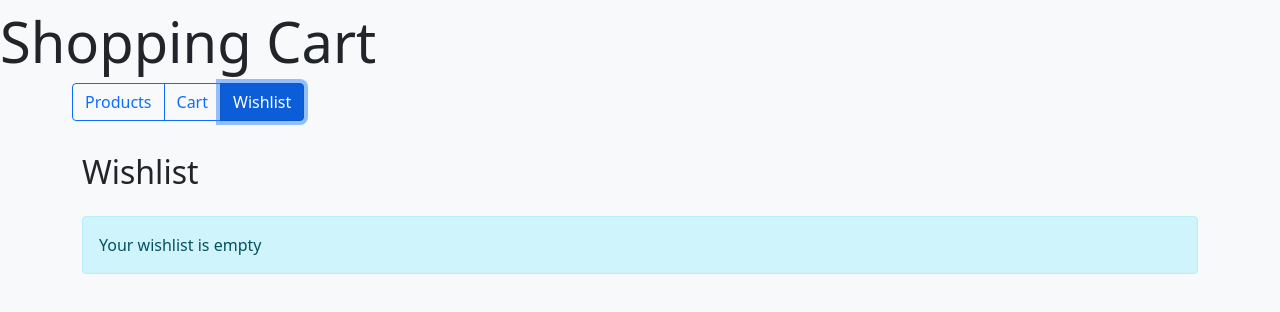
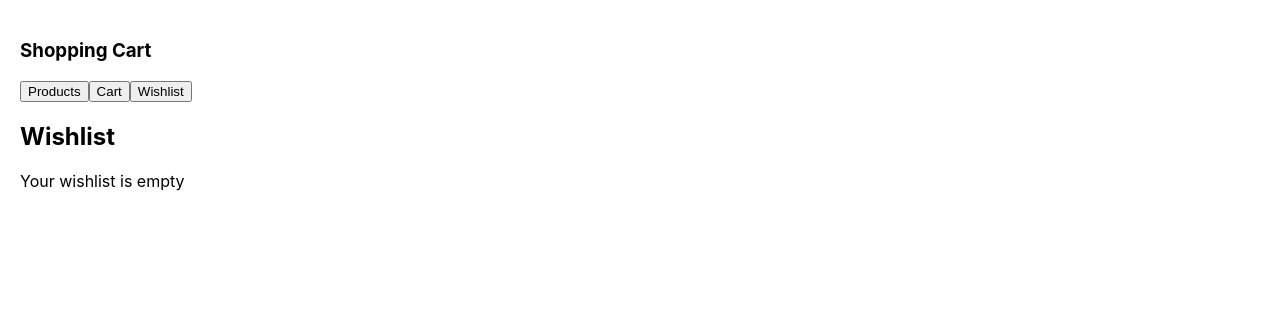
Before and after one commit to acciojob/shopping-cart-redux-handesaurabh, a React app: page / in a window 1280 px wide. Both pictures are taken after a click on the button "Wishlist". Shown: the top 312 px of the page. Built offline with nearby package versions, Linux system fonts and the light colour scheme.

Commit message:
Simplify component structure and styling to match Cypress test expectations

```diff
--- a/src/components/ProductList.js
+++ b/src/components/ProductList.js
@@ -28,7 +28,7 @@ const ProductList = ({ products }) => {
             <div className="custom-card card h-100">
               <img src={product.image} className="card-img-top" alt={product.name} />
               <div className="card-body d-flex flex-column">
-                <h5 className="card-title">{product.name}</h5>
+                <h4 className="card-title">{product.name}</h4>
                 <p className="card-text price">${product.price.toFixed(2)}</p>
                 <p className="card-text description">{product.description}</p>
                 <div className="product-actions mt-auto">
--- a/src/components/ProductsPage.js
+++ b/src/components/ProductsPage.js
@@ -10,37 +10,37 @@ const ProductsPage = () => {
 
   return (
     <div className="app">
-      <nav className="navbar navbar-expand-lg navbar-light bg-light">
-        <div className="text-center">
-          <h1 className="display-4">Shopping Cart</h1>
-          <div className="btn-group" role="group">
+      <div>
+        <div>
+          <h3>Shopping Cart</h3>
+          <div>
             <button
-              className={`btn ${activeTab === 'products' ? 'btn-primary' : 'btn-outline-primary'}`}
+              className={activeTab === 'products' ? 'btn-primary' : ''}
               onClick={() => setActiveTab('products')}
             >
               Products
             </button>
             <button
-              className={`btn ${activeTab === 'cart' ? 'btn-primary' : 'btn-outline-primary'}`}
+              className={activeTab === 'cart' ? 'btn-primary' : ''}
               onClick={() => setActiveTab('cart')}
             >
               Cart
             </button>
             <button
-              className={`btn ${activeTab === 'wishlist' ? 'btn-primary' : 'btn-outline-primary'}`}
+              className={activeTab === 'wishlist' ? 'btn-primary' : ''}
               onClick={() => setActiveTab('wishlist')}
             >
               Wishlist
             </button>
           </div>
         </div>
-      </nav>
+      </div>
 
-      <main className="container mt-4">
+      <div>
         {activeTab === 'products' && <ProductList products={products} />}
         {activeTab === 'cart' && <Cart />}
         {activeTab === 'wishlist' && <Wishlist />}
-      </main>
+      </div>
     </div>
   );
 };
--- a/src/index.html
+++ b/src/index.html
@@ -5,7 +5,6 @@
 <meta name="viewport" content="width=device-width, initial-scale=1.0">
 <meta http-equiv="X-UA-Compatible" content="ie=edge">
 <title>Shopping Cart</title>
-<link href="https://cdn.jsdelivr.net/npm/bootstrap@5.1.3/dist/css/bootstrap.min.css" rel="stylesheet">
 </head>
 <body>
 <div id="root">
--- a/src/styles/App.css
+++ b/src/styles/App.css
@@ -1,57 +1,34 @@
-/* Custom styles to complement Bootstrap */
+/* Minimal styles for the shopping cart app */
 
 body {
-  background-color: #f8f9fa;
+  margin: 0;
+  padding: 0;
+  font-family: -apple-system, BlinkMacSystemFont, 'Segoe UI', 'Roboto', 'Oxygen',
+    'Ubuntu', 'Cantarell', 'Fira Sans', 'Droid Sans', 'Helvetica Neue',
+    sans-serif;
+  -webkit-font-smoothing: antialiased;
+  -moz-osx-font-smoothing: grayscale;
 }
 
 .app {
-  min-height: 100vh;
+  padding: 20px;
 }
 
 .custom-card {
-  transition: transform 0.2s;
-}
-
-.custom-card:hover {
-  transform: translateY(-5px);
-  box-shadow: 0 4px 8px rgba(0,0,0,0.1);
+  margin-bottom: 20px;
 }
 
 .price {
   font-weight: bold;
-  color: #007bff;
 }
 
-.description {
-  color: #6c757d;
-  font-size: 0.9rem;
+.btn-primary {
+  margin-right: 10px;
 }
 
-.cart-item img {
-  object-fit: cover;
+.cart-item {
+  margin-bottom: 10px;
+  padding: 10px;
+  border: 1px solid #ddd;
+  border-radius: 4px;
 }
-
-.wishlist-item img {
-  object-fit: cover;
-}
-
-/* Override Bootstrap button colors for better contrast */
-.btn-primary {
-  background-color: #007bff;
-  border-color: #007bff;
-}
-
-.btn-primary:hover {
-  background-color: #0056b3;
-  border-color: #0056b3;
-}
-
-.btn-danger {
-  background-color: #dc3545;
-  border-color: #dc3545;
-}
-
-.btn-danger:hover {
-  background-color: #c82333;
-  border-color: #c82333;
-}
```
